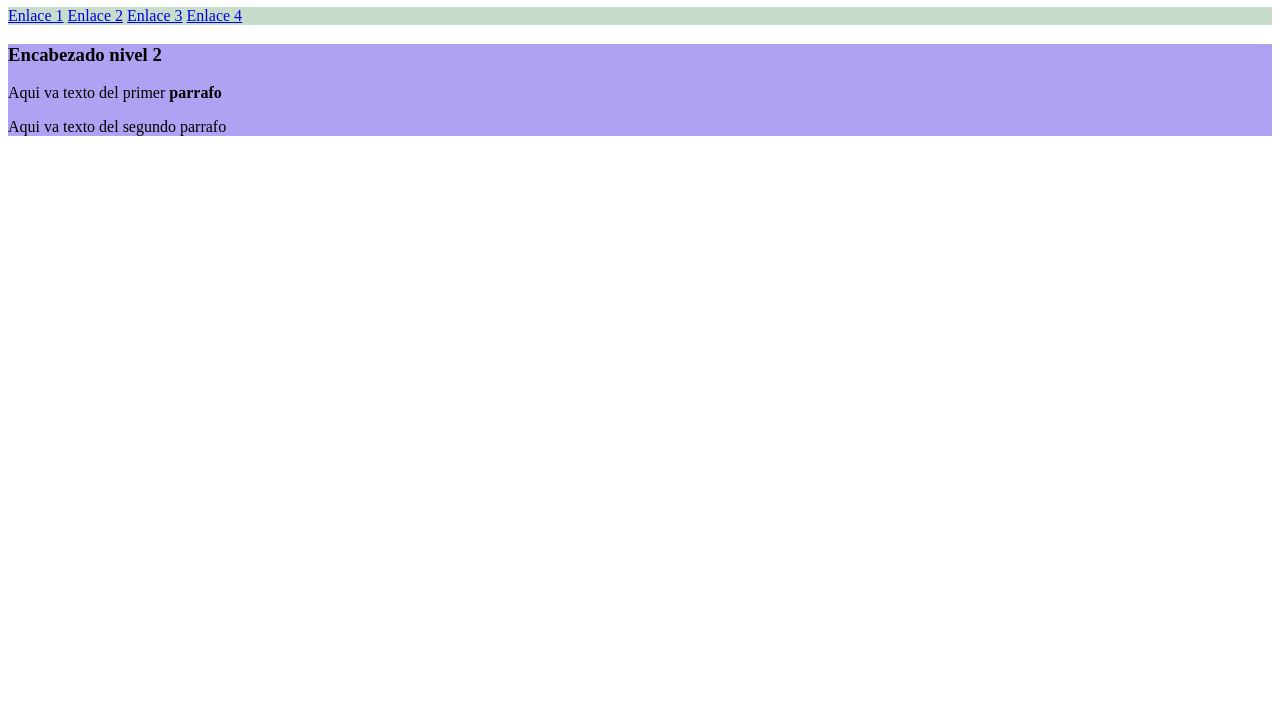
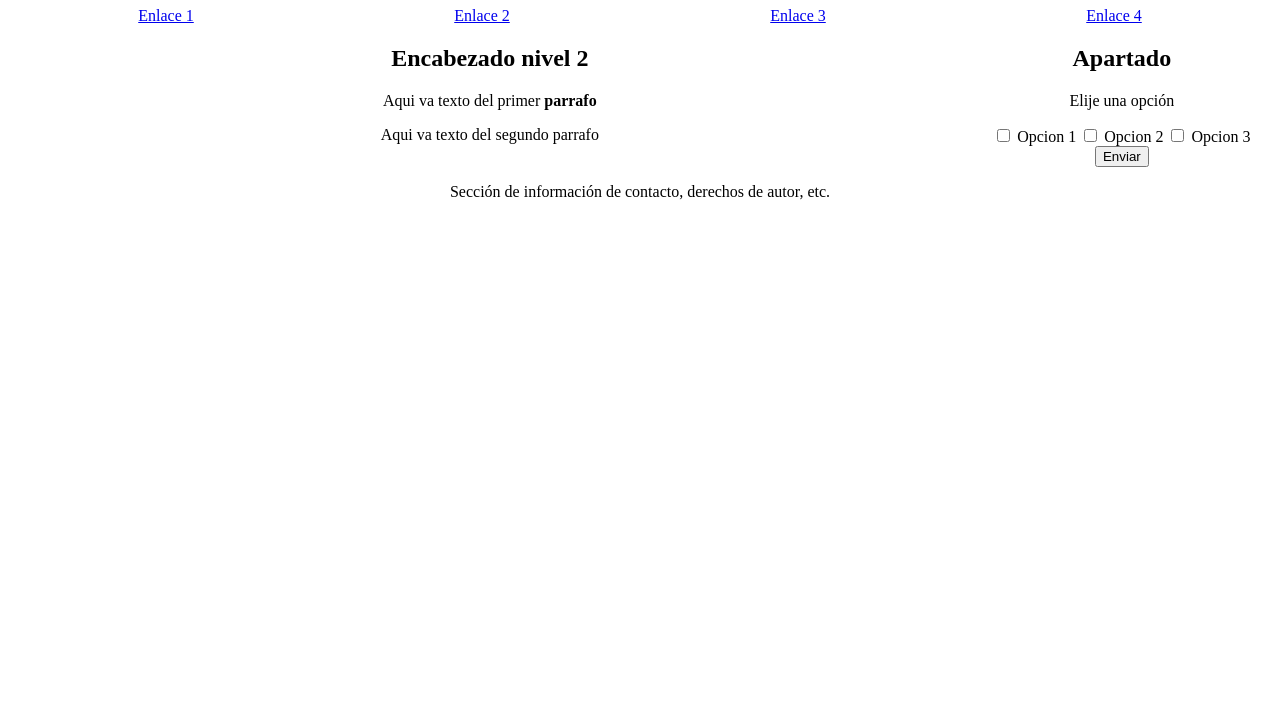
Before and after one commit to Marcell-Woo/DW, a plain HTML site: page entregable/index.html in a window 1280 px wide. Shown: the part 73-800 px from the top of the page. Drawn offline with Linux system fonts and the light colour scheme.

Commit message:
Entrgable

```diff
--- a/entregable/index.html
+++ b/entregable/index.html
@@ -4,32 +4,68 @@
     <meta charset="UTF-8">
     <meta name="viewport" content="width=device-width, initial-scale=1.0">
     <title>Document</title>
+    <style>
+        body{
+            text-align: center;
+        }
+        h1{
+            text-align: center;
+        }
+        nav{
+            display: flex;
+            justify-content: space-around;
+        }
+        main{
+            display: flex;
+        }
+        form{
+            text-align: center;
+        }
+        footer{
+            text-align: center;
+        }
+        section{
+            width: 80%;
+        }
+    </style>
 </head>
 <body>
     <header>
-        <hgroup style="background-color: #322E2F;"></hgroup>
-        <h1>ENCABEZADO NIVEL 1</h1>
-        <nav style="background-color:#C7DDCC;">
+        <hgroup>
+            <h1>ENCABEZADO NIVEL 1</h1>
+        </hgroup>
+        <nav>
             <a href="#Enlace1">Enlace 1</a>
             <a href="#Enlace2">Enlace 2</a>
             <a href="#Enlace3">Enlace 3</a>
             <a href="#Enlace4">Enlace 4</a>
-    </nav>
+        </nav>
     </header>
     <main>
         <section>
-            <article>
-                <hgroup style="background-color: #B0A1F2;">
-                    <h1>Encabezado nivel 2</h1>
-                    <p>Aqui va texto del primer <b>parrafo</b></p>
-                    <p>Aqui va texto del segundo parrafo</p>
-                </hgroup>
-                <div style="background-color: #A8F2A1; display: flex;">
-
+            <hgroup>
+                <h1>Encabezado nivel 2</h1>
+            </hgroup>
+            <p>Aqui va texto del primer <b>parrafo</b></p>
+            <p>Aqui va texto del segundo parrafo</p>
         </section>
+        <aside>
+            <h1>Apartado</h1>
+            <p>Elije una opción</p>
+            <input type="checkbox">
+            <label>Opcion 1</label>
+            <input type="checkbox">
+            <label>Opcion 2</label>
+            <input type="checkbox">
+            <label>Opcion 3</label>
+                <button>Enviar</button>
+        </aside>
     </main>
     <footer>
-
+        <p>
+            Sección de información de contacto, derechos de autor, etc.
+        </p>
     </footer>
 </body>
+
 </html>
```
